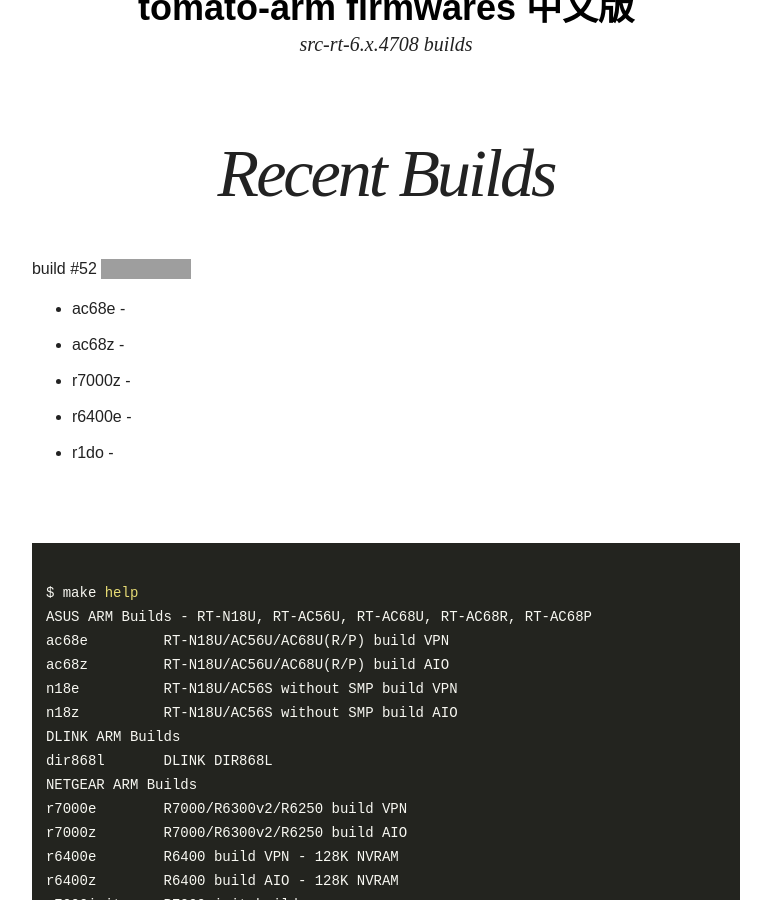
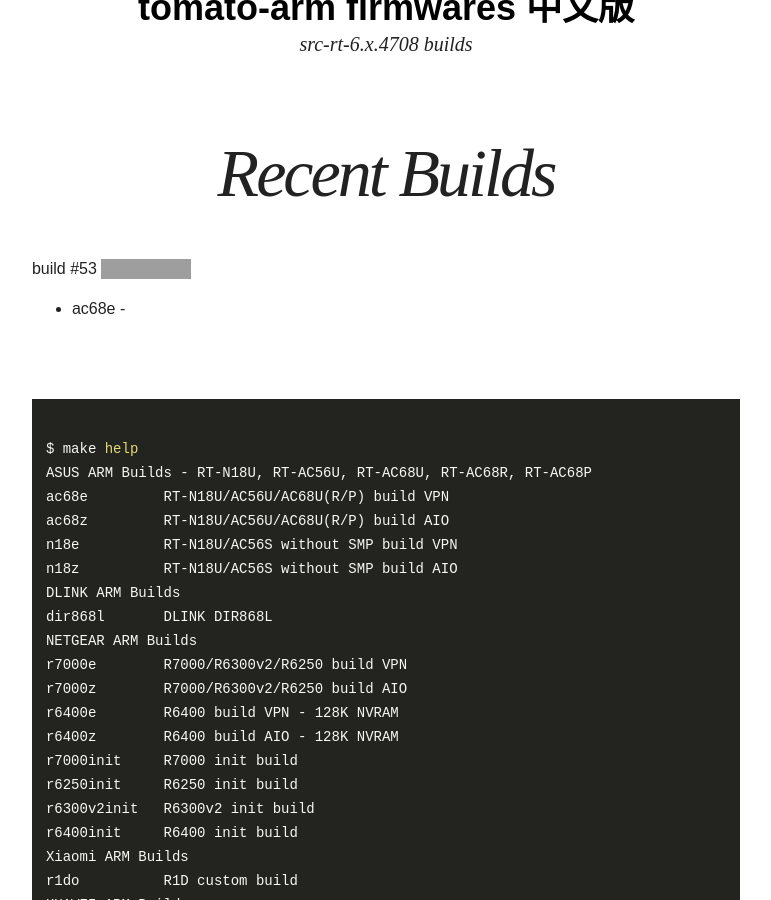
Before and after one commit to oglopss/tomato-arm-ci-jekyll, a Jekyll site: the page built from index.html, in a window 1280 px wide and 900 px high, scrolled down 339 px. Shown: the whole window, without its empty margins (254-1025 px from the left). Built offline with Jekyll 4.4.1, drawn with Linux system fonts in a browser that asks for light colours; nearby versions of some CDN libraries; grey boxes are pictures that could not be loaded.

Commit message:
Travis build 53 ac68e pushed to gh-pages

```diff
--- a/_data/ss.yml
+++ b/_data/ss.yml
@@ -1,7 +1,3 @@
-build: 52
+build: 53
 files:
   - 0001 ac68e
-  - 0005 r1do
-  - 0002 ac68z
-  - 0004 r6400e
-  - 0003 r7000z
```
